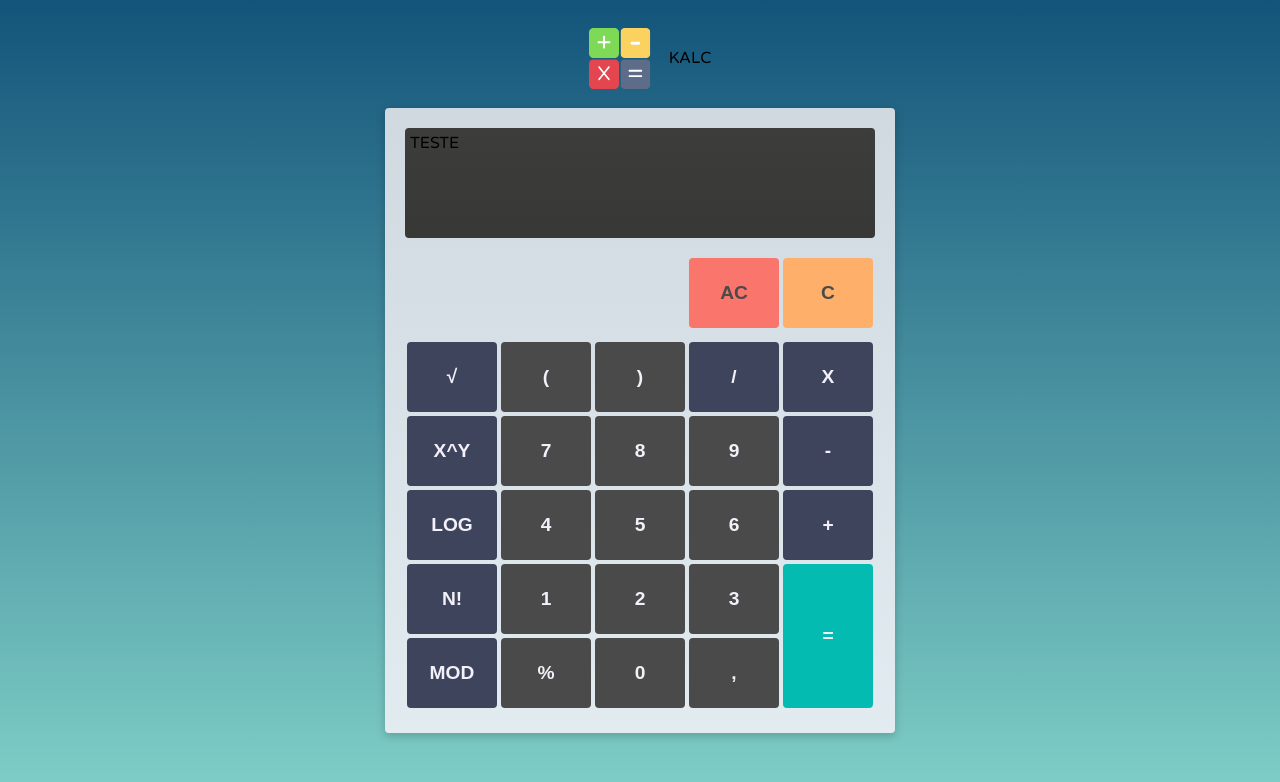
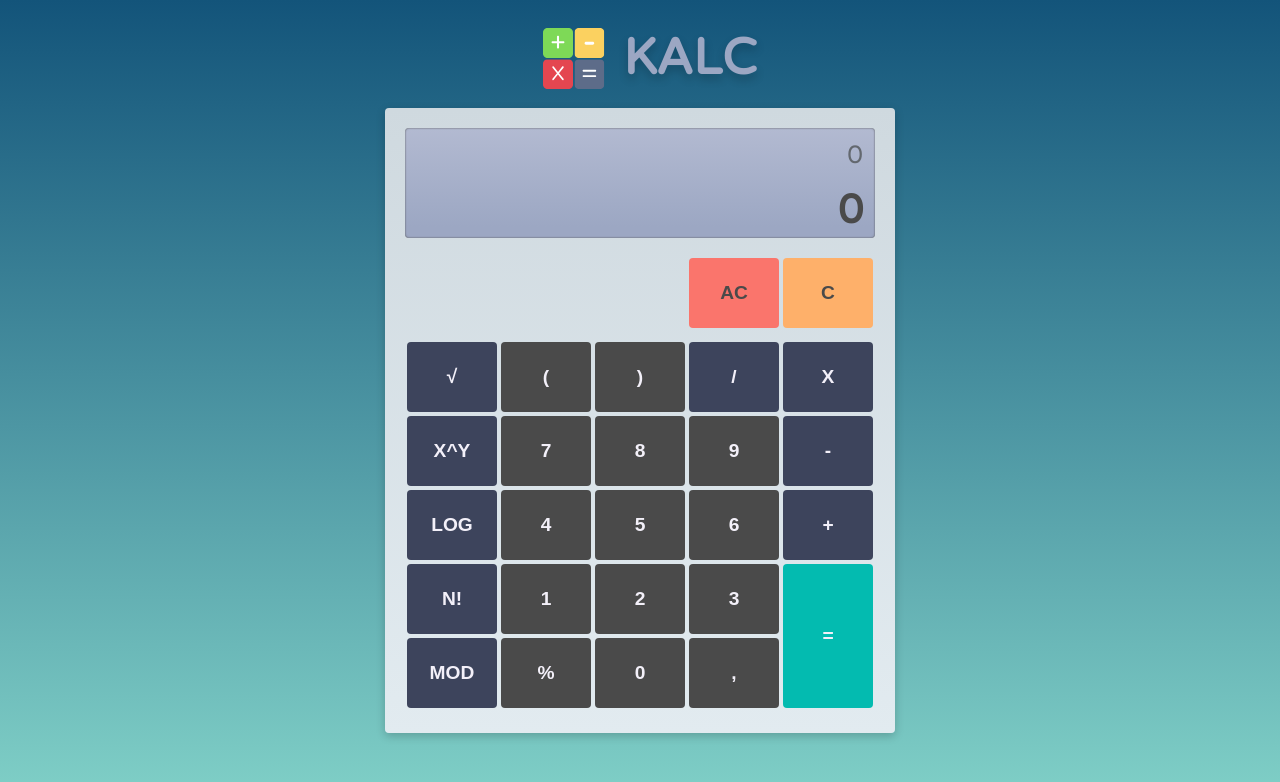
Before and after one commit to LFCavalcanti/kalc, a React (Vite) app: page / in a window 1280 px wide. Shown: the top 782 px of the page. Built offline with nearby package versions, Linux system fonts and the light colour scheme.

Commit message:
Aditional hooks for Atoms and testing click

```diff
--- a/src/Kalc.module.scss
+++ b/src/Kalc.module.scss
@@ -1,3 +1,5 @@
+@import "./styleVariables.scss";
+
 .header {
     display: flex;
     margin-left: auto;
@@ -27,3 +29,10 @@
     height: 100px;
     width: 100px;
 }
+
+.titulo {
+    font-size: 50px;
+    font-weight: 800;
+    color: $blue-light;
+    text-shadow: 0 5px 10px rgb(0 0 0 / 0.2);
+}
--- a/src/components/BtnKeypad/index.tsx
+++ b/src/components/BtnKeypad/index.tsx
@@ -1,15 +1,35 @@
+import { MouseEventHandler } from 'react'
+import { useDisplayFormula } from '../../state/hooks/useDisplayFormula'
+import { useSetDisplayFormula } from '../../state/hooks/useSetDisplayFormula'
 import styles from './BtnKeypad.module.scss'
 
 interface props {
     text: string,
-    variant?: string
+    variant?: string,
 }
 
 export default function BtnKeypad({
     text = 'Botão',
     variant = 'num'
 }: props){
+
+    const setDisplayFormula = useSetDisplayFormula()
+    const displayFormula = useDisplayFormula()
+
+    const handleClick = (value: string) => {
+
+        let currFormula = displayFormula
+
+        if(currFormula === '0'){
+            currFormula = value
+        } else {
+            currFormula = currFormula + value
+        }
+
+        setDisplayFormula(currFormula)
+    }
+
     return (
-        <button className={variant === 'op' ? styles.btnOp : styles.btnNum}>{text}</button>
+        <button className={variant === 'op' ? styles.btnOp : styles.btnNum} onClick={() => handleClick(text)}>{text}</button>
     )
 }
--- a/src/components/DisplayTxt/DisplayTxt.module.scss
+++ b/src/components/DisplayTxt/DisplayTxt.module.scss
@@ -1,8 +1,37 @@
+@import "../../styleVariables.scss";
+
 .pannel {
-    display: box;
-    background: linear-gradient(360deg,#383836 10%,#4a4a4a 360%);
+    display: grid;
+    grid-template-columns: 1fr;
+    grid-template-rows: 1fr 1fr;
+    background: linear-gradient(360deg,$blue-light 10%,$grey-neutral 360%);
+    box-shadow: inset 0 0 2px $grey-darkest;
     border-radius: 0.25rem;
     padding: 5px;
     margin: 15px 15px 0 15px;
     height: 100px;
 }
+
+.currFormula{
+    display: box;
+    color: $grey-dark;
+    text-align: right;
+    font-size: 25px;
+    margin: 2px;
+    padding: 5px;
+    height: 25px;
+    vertical-align: middle;
+    overflow: hidden;
+    direction: rtl;
+}
+
+.result{
+    color: $grey-darkest;
+    text-align: right;
+    font-size: 40px;
+    font-weight: 600;
+    margin: 2px;
+    padding: 5px;
+    height: 40px;
+    overflow: hidden;
+}
--- a/src/components/DisplayTxt/index.tsx
+++ b/src/components/DisplayTxt/index.tsx
@@ -1,9 +1,18 @@
+import { useDisplayFormula } from '../../state/hooks/useDisplayFormula'
+import { useDisplayResult } from '../../state/hooks/useDisplayResult'
 import styles from './DisplayTxt.module.scss'
 
+
+
 export default function DisplayTxt(){
+
+    const displayFormula = useDisplayFormula()
+    const displayResult = useDisplayResult()
+
     return(
         <div id="display" className={styles.pannel}>
-            <span role={"textbox"} id="display">TESTE</span>
+            <p role={"textbox"} className={styles.currFormula}>{displayFormula}</p>
+            <p role={"textbox"} className={styles.result}>{displayResult}</p>
         </div>
     )
 }
--- a/src/components/Keypad/Keypad.module.scss
+++ b/src/components/Keypad/Keypad.module.scss
@@ -13,12 +13,6 @@ $border-radius: 0.25rem;
     padding: 5px;
     //background: linear-gradient(360deg,#383836 10%,#4a4a4a 360%);
 }
-
-.errorDisplayer{
-    grid-column: span 3;
-}
-
-
 .buttons{
     display: flex;
     display: grid;
@@ -27,12 +21,16 @@ $border-radius: 0.25rem;
     //background: linear-gradient(360deg,#383836 10%,#4a4a4a 360%);
 }
 
+.errorDisplayer{
+    grid-column: span 3;
+}
 .errorMsg {
     margin: 2px;
     padding: 2px;
     color: $blue-dark;
     background-color: $red-mid;
     border-radius: $border-radius;
-    //min-width: 300px;
-    min-height: 64px;
+    font-size: 20px;
+    height: 65px;
+    overflow: hidden;
 }
--- a/src/components/Keypad/index.tsx
+++ b/src/components/Keypad/index.tsx
@@ -1,5 +1,5 @@
-import {displayErrorMsg} from '../../state/hooks/displayErrorMsg'
-import { getErrorMessage } from '../../state/hooks/getErrorMessage'
+import {useDisplayErrorMsg} from '../../state/hooks/useDisplayErrorMsg'
+import { useErrorMessage } from '../../state/hooks/useErrorMessage'
 import BtnClear from '../BtnClear'
 import BtnExec from '../BtnExec'
 import BtnKeypad from '../BtnKeypad'
@@ -7,12 +7,13 @@ import styles from './Keypad.module.scss'
 
 export default function Keypad(){
 
-    const errorMessage = getErrorMessage()
-    const displayError = displayErrorMsg()
+    const errorMessage = useErrorMessage()
+    const displayError = useDisplayErrorMsg()
 
     const calculate = () => {
         displayError('TESTANDO MENSAGEM 5 segundos', 5000)
     }
+
 
     return(
         <div className={styles.keypadFrame}>
--- a/src/state/atom.ts
+++ b/src/state/atom.ts
@@ -7,12 +7,12 @@ export const displayError = atom<string>({
 
 export const displayResult = atom<string>({
     key: 'displayResult',
-    default: ''
+    default: '0'
 })
 
 export const displayFormula = atom<string>({
     key: 'displayFormula',
-    default: ''
+    default: '0'
 })
 
 export const calcFormula = atom<string[]>({
--- a/src/state/hooks/displayErrorMsg.ts
+++ b/src/state/hooks/useDisplayErrorMsg.ts
@@ -1,7 +1,7 @@
 import { useSetRecoilState } from "recoil"
 import { displayError } from "../atom"
 
-export const displayErrorMsg = () => {
+export const useDisplayErrorMsg = () => {
 
     const setMensagem = useSetRecoilState(displayError)
 
--- /dev/null
+++ b/src/state/hooks/useDisplayFormula.ts
@@ -0,0 +1,6 @@
+import { useRecoilValue } from "recoil"
+import { displayFormula } from "../atom"
+
+export const useDisplayFormula = () => {
+    return useRecoilValue(displayFormula)
+}
--- /dev/null
+++ b/src/state/hooks/useDisplayResult.ts
@@ -0,0 +1,6 @@
+import { useRecoilValue } from "recoil"
+import { displayResult } from "../atom"
+
+export const useDisplayResult = () => {
+    return useRecoilValue(displayResult)
+}
--- a/src/state/hooks/getErrorMessage.ts
+++ b/src/state/hooks/useErrorMessage.ts
@@ -1,6 +1,6 @@
 import { useRecoilValue } from "recoil"
 import { displayError } from "../atom"
 
-export const getErrorMessage = () => {
+export const useErrorMessage = () => {
     return useRecoilValue(displayError)
 }
--- /dev/null
+++ b/src/state/hooks/useSetDisplayFormula.ts
@@ -0,0 +1,13 @@
+import { useSetRecoilState } from "recoil"
+import { displayFormula } from "../atom"
+
+export const useSetDisplayFormula = () => {
+
+    const setDisplayFormula = useSetRecoilState(displayFormula)
+
+    return (currFormula?:string) => {
+
+            setDisplayFormula((currFormula) ? currFormula : '')
+
+    }
+}
```
